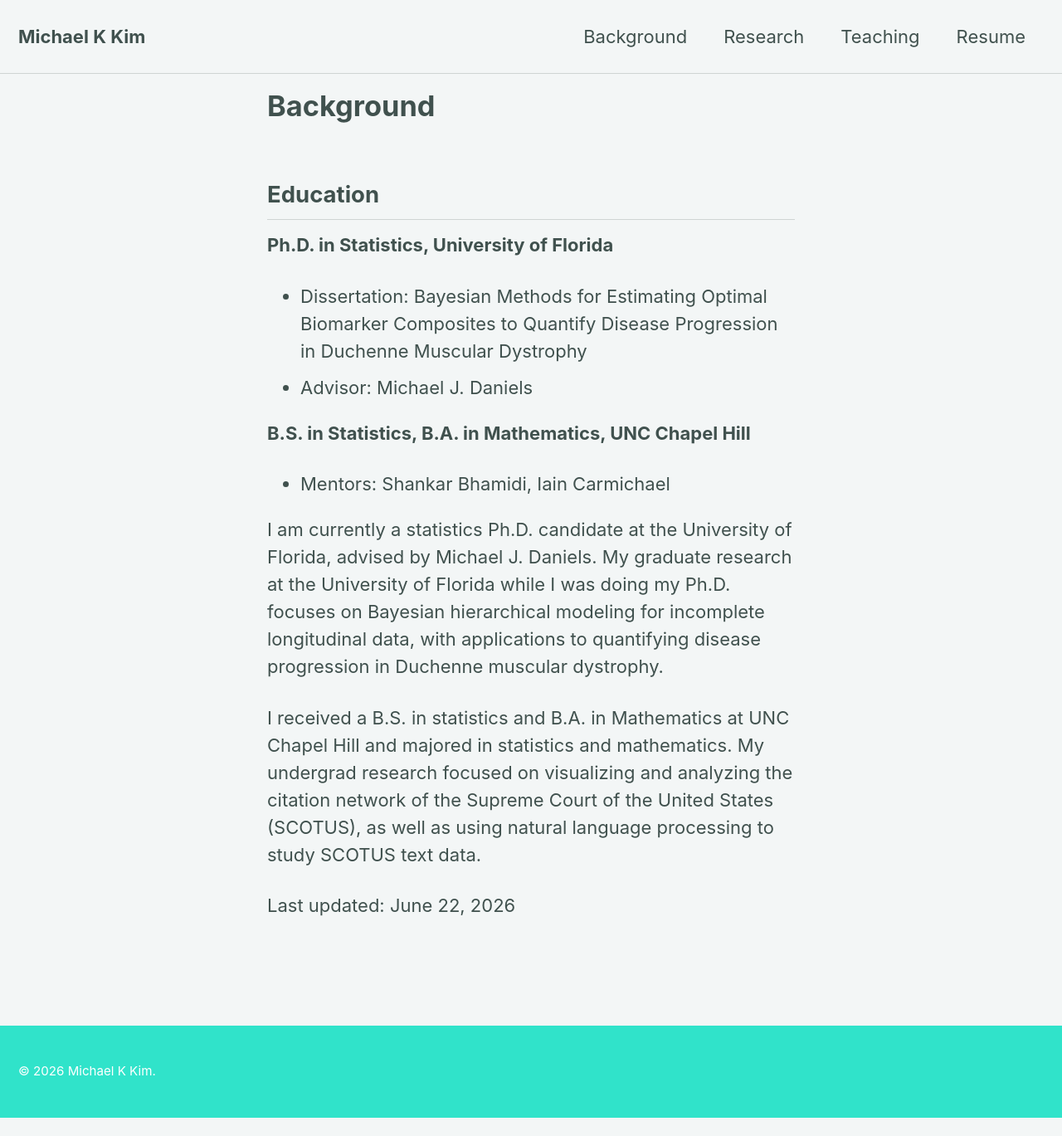
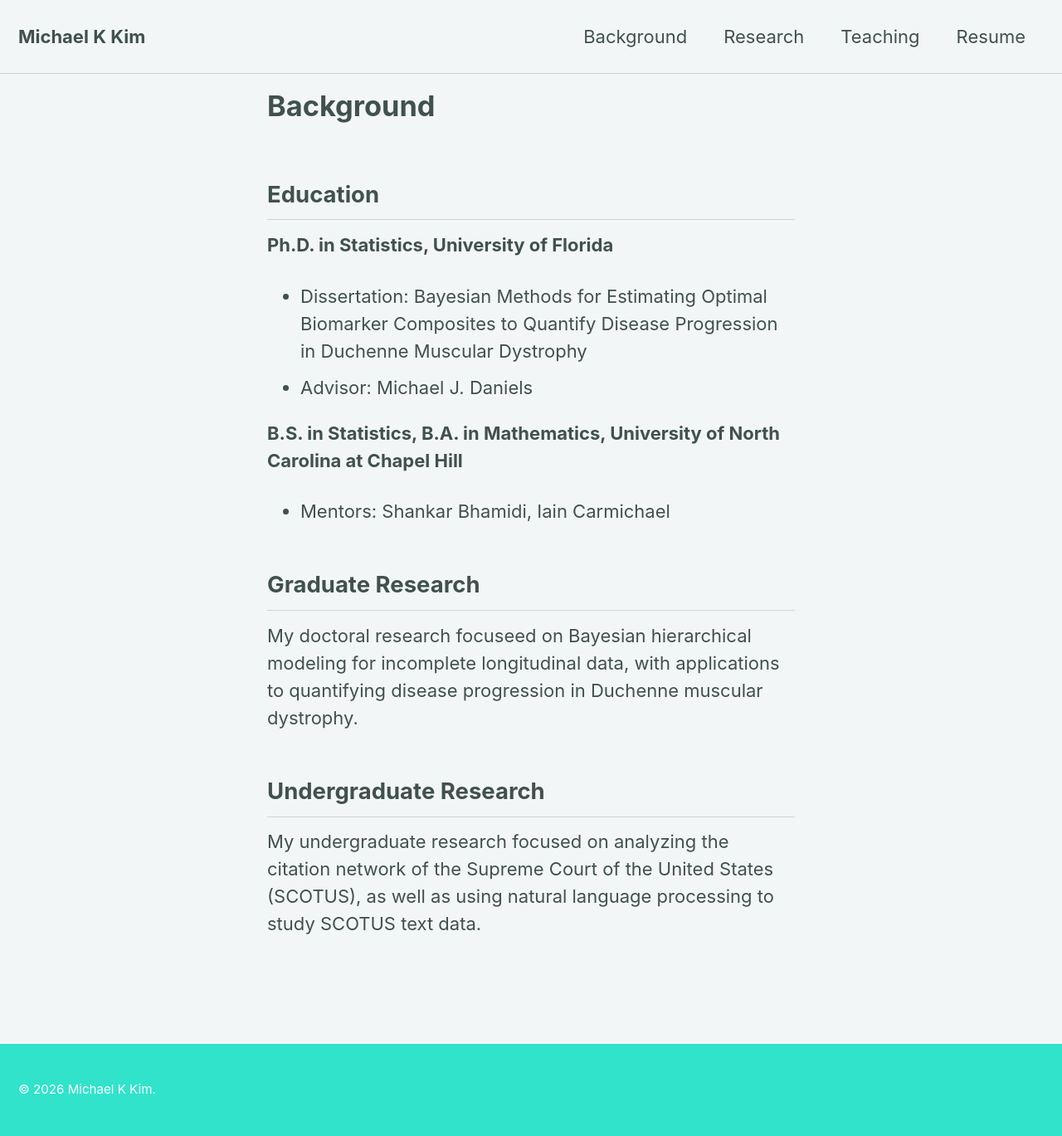
Before and after one commit to michaelkkim/michaelkkim.github.io, a Jekyll site: the page built from _pages/about.md, in a window 1280 px wide. Shown: the whole page at 83% size. Built offline with Jekyll 4.4.1, drawn with Linux system fonts in a browser that asks for light colours; cached includes are drawn as plain includes; nearby versions of some CDN libraries; before the commit the page ends 1347 px from its top, so only the background shows below that.

Commit message:
Update about.md

```diff
--- a/_pages/about.md
+++ b/_pages/about.md
@@ -9,11 +9,11 @@ permalink: /background/
 - Dissertation: Bayesian Methods for Estimating Optimal Biomarker Composites to Quantify Disease Progression in Duchenne Muscular Dystrophy
 - Advisor: Michael J. Daniels
 
-**B.S. in Statistics, B.A. in Mathematics, UNC Chapel Hill**
+**B.S. in Statistics, B.A. in Mathematics, University of North Carolina at Chapel Hill**
 - Mentors: Shankar Bhamidi, Iain Carmichael
 
-I am currently a statistics Ph.D. candidate at the University of Florida, advised by Michael J. Daniels. My graduate research at the University of Florida while I was doing my Ph.D. focuses on Bayesian hierarchical modeling for incomplete longitudinal data, with applications to quantifying disease progression in Duchenne muscular dystrophy.
+## Graduate Research
+My doctoral research focuseed on Bayesian hierarchical modeling for incomplete longitudinal data, with applications to quantifying disease progression in Duchenne muscular dystrophy.
 
-I received a B.S. in statistics and B.A. in Mathematics at UNC Chapel Hill and majored in statistics and mathematics. My undergrad research focused on visualizing and analyzing the citation network of the Supreme Court of the United States (SCOTUS), as well as using natural language processing to study SCOTUS text data.
-
-Last updated: June 22, 2026
+## Undergraduate Research
+My undergraduate research focused on analyzing the citation network of the Supreme Court of the United States (SCOTUS), as well as using natural language processing to study SCOTUS text data.
```
